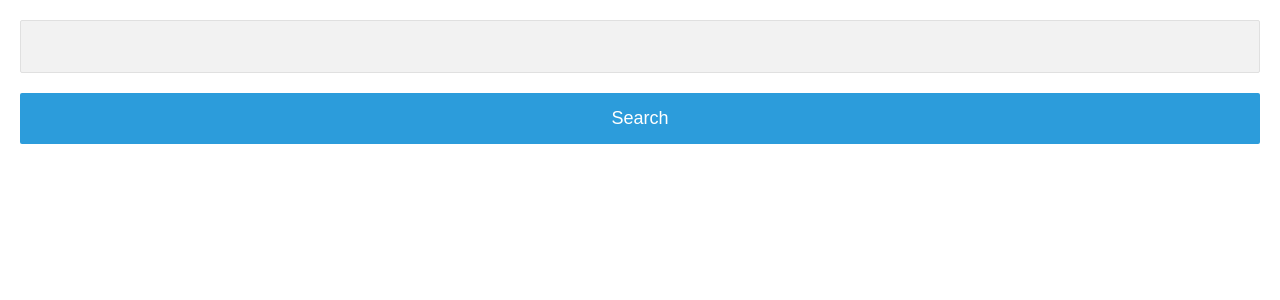
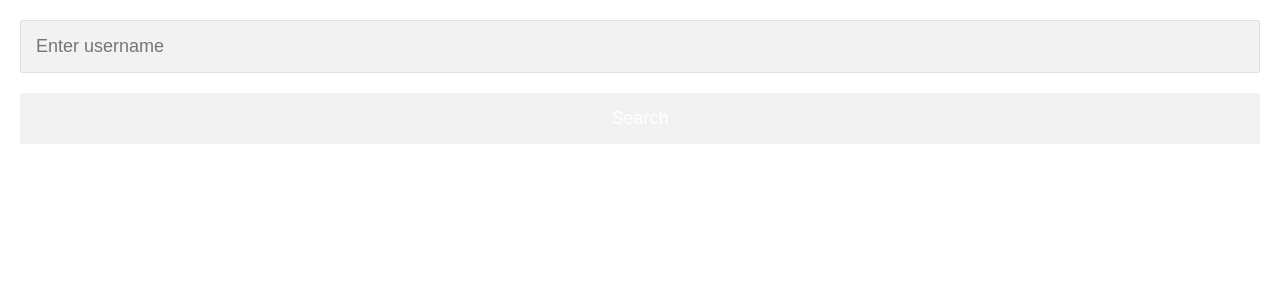
Before and after one commit to kownacki/github-repositories-explorer, a React (Create React App) app: page / in a window 1280 px wide. Shown: the top 300 px of the page. Built offline with nearby package versions, Linux system fonts and the light colour scheme.

Commit message:
Add cosmetic style fixes.

```diff
--- a/src/components/App.jsx
+++ b/src/components/App.jsx
@@ -26,12 +26,13 @@ class App extends React.Component {
       <div>
         <input
           className="search-input"
+          placeholder="Enter username"
           onInput={(event) => this.setState({searchInputText: event.target.value})}
           type="text"
         />
         <button
           className="search-button"
-          disabled={this.props.reduxState.type === LOADING}
+          disabled={!this.state.searchInputText || this.props.reduxState.type === LOADING}
           onClick={this.handleClick.bind(this)}
         >
           Search
--- a/src/index.css
+++ b/src/index.css
@@ -36,6 +36,11 @@ ul {
   display: inline-block;
   font-size: 18px;
   cursor: pointer;
+  transition: background-color ease 0.3s;
+}
+
+.search-button:hover {
+  opacity: 0.8;
 }
 
 .search-button[disabled] {
```
